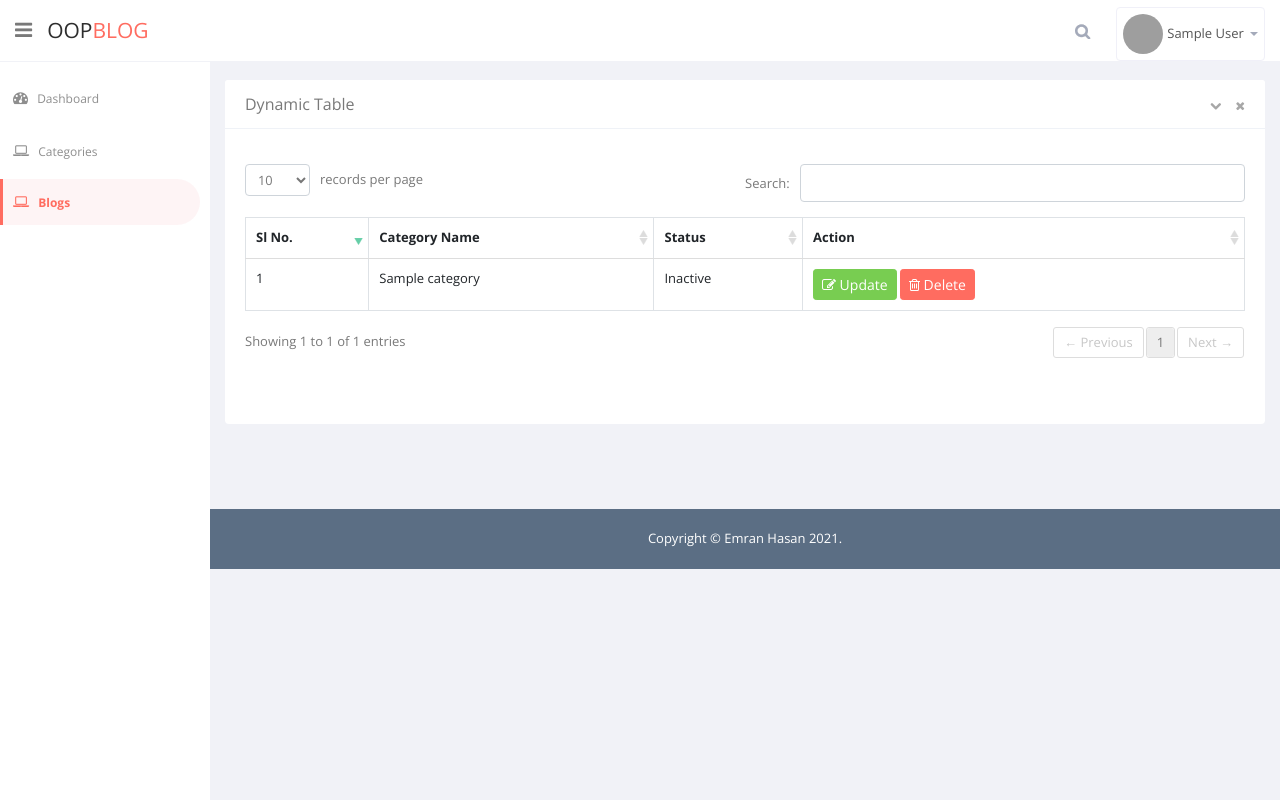
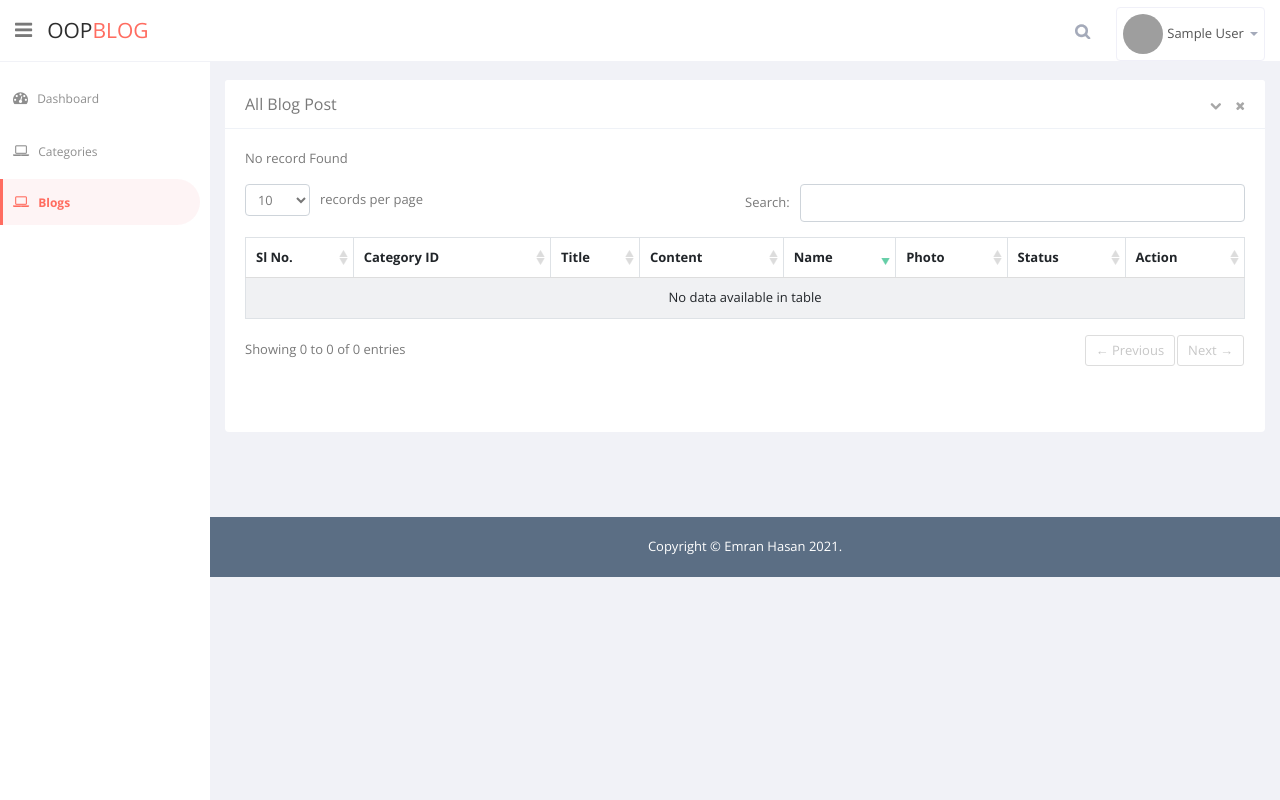
Before and after one commit to Emran-Bu/oop_blog_project, a PHP site: page /admin/manage_blog.php in a window 1280 px wide. Run offline with PHP 8.4, Linux system fonts and the light colour scheme; the visitor is signed in with stand-in values (Sample User, id 1); tables that the repository leaves empty or names only in its code hold one stand-in row (values such as "Sample post"); data that the repository does not hold is empty; some libraries are stand-ins or nearby versions; grey boxes are pictures that could not be loaded.

Commit message:
blog page

```diff
--- a/admin/manage_blog.php
+++ b/admin/manage_blog.php
@@ -1,30 +1,30 @@
 <?php
 ob_start();
-use App\classes\Category;
+use App\classes\Blog;
 
 include('header.php') ?>
 <?php
 
     require_once('../vendor/autoload.php');
-    $category = new Category;
-    $fetchCategory = $category->allCategory();
+    $blog = new Blog;
+    $fetchAllBlog = $blog->allBlog();
 
-    if (isset($_GET['active'])) {
-        $activeId = $_GET['active'];
-        $category->active($activeId);
-    }
+    // if (isset($_GET['active'])) {
+    //     $activeId = $_GET['active'];
+    //     $category->active($activeId);
+    // }
 
-    if (isset($_GET['inactive'])) {
-        $inactiveId = $_GET['inactive'];
-        $category->inactive($inactiveId);
-    }
+    // if (isset($_GET['inactive'])) {
+    //     $inactiveId = $_GET['inactive'];
+    //     $category->inactive($inactiveId);
+    // }
 
 ?>
 <div class="row">
     <div class="col-sm-12">
     <section class="card">
     <header class="card-header">
-        Dynamic Table
+        All Blog Post
     <span class="tools pull-right">
     <a href="javascript:;" class="fa fa-chevron-down"></a>
     <a href="javascript:;" class="fa fa-times"></a>
@@ -37,21 +37,29 @@
     <thead>
         <tr>
             <th>Sl No.</th>
-            <th>Category Name</th>
+            <th>Category ID</th>
+            <th>Title</th>
+            <th>Content</th>
+            <th>Name</th>
+            <th>Photo</th>
             <th>Status</th>
             <th>Action</th>
         </tr>
     </thead>
     <tbody>
         <?php
-            if (mysqli_num_rows($fetchCategory) > 0) {
+            if (mysqli_num_rows($fetchAllBlog) > 0) {
                 $sl = 1;
-                while ($row = mysqli_fetch_assoc($fetchCategory))
+                while ($row = mysqli_fetch_assoc($fetchAllBlog))
                 {
         ?>
             <tr class="gradeX">
                 <td><?= $sl;  //$row['id'] ?></td>
                 <td><?= $row['category_name'] ?></td>
+                <td><?= $row['title'] ?></td>
+                <td><?= $row['content'] ?></td>
+                <td><?= $row['name'] ?></td>
+                <td><img class="" height="50px" width="60px" src="../upload/<?= $row['photo'] ?>" alt="photo" srcset=""></td>
                 <td><?= $row['status'] == 1 ? 'Active':'Inactive' ?></td>
                 <td>
                     <a class="btn btn-sm btn-success" href="update.php?update=<?= $row['id'] ?>"> <i class="fa fa-pencil-square-o"></i> Update</a>
--- a/app/classes/blog.php
+++ b/app/classes/blog.php
@@ -40,6 +40,14 @@
             }
         }
 
+        // show blog data blog manage page
+        public function allBlog()
+        {
+            $sql = "SELECT `blog`.*, `category`.`category_name` FROM `blog` JOIN `category` ON `blog`.`cat_id` = `category`.`id` ORDER BY `id` DESC";
+            $result = mysqli_query(Database::dbConn(), $sql);
+            return $result;
+        }
+
     }
 
 ?>
```
